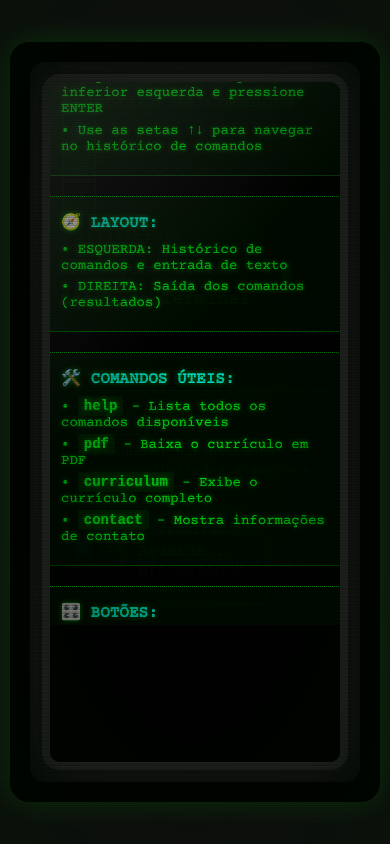
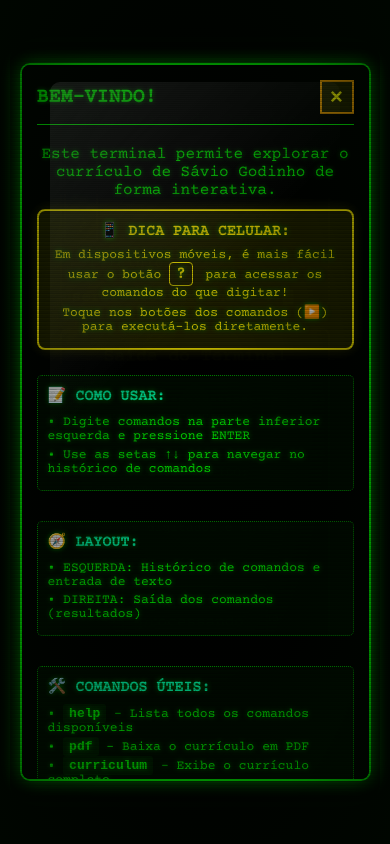
Before and after one commit to saviogodinho2002/curriculo_savio.EXE, a Vue app: page / in a window 390 px wide. Built offline with nearby package versions, Linux system fonts and the light colour scheme.

Commit message:
ajuste de responsidade

```diff
--- a/src/components/TerminalScreen.vue
+++ b/src/components/TerminalScreen.vue
@@ -940,10 +940,16 @@ const downloadPDF = (pdfUrl) => {
             Aguarde... processando saída
           </div>
 
-          <!-- Overlay inicial de ajuda simplificado -->
+          <div class="terminal-overlay"></div>
+
+          <!-- Scanlines e efeitos CRT -->
+          <div class="crt-scanline"></div>
+          <div class="crt-glow"></div>
+        </div>
+
+        <!-- Overlay inicial de ajuda simplificado - Movido para fora das colunas de terminais -->
         <div v-if="state.initialOverlayVisible" class="initial-help-overlay">
           <div class="overlay-content">
-              <!-- Substituir os pointers por uma mensagem central mais limpa -->
             <div class="help-message">
               <div class="help-tutorial-header">
                 <h2>BEM-VINDO!</h2>
@@ -951,6 +957,12 @@ const downloadPDF = (pdfUrl) => {
               </div>
 
               <p>Este terminal permite explorar o currículo de Sávio Godinho de forma interativa.</p>
+
+              <div class="instruction-item mobile-tip">
+                <strong>📱 DICA PARA CELULAR:</strong>
+                <p>Em dispositivos móveis, é mais fácil usar o botão <span class="help-icon">?</span> para acessar os comandos do que digitar!</p>
+                <p>Toque nos botões dos comandos (▶️) para executá-los diretamente.</p>
+              </div>
 
               <div class="instructions">
                 <div class="instruction-item">
@@ -984,13 +996,6 @@ const downloadPDF = (pdfUrl) => {
               <p class="continue-note">Para continuar, clique no X...</p>
             </div>
           </div>
-          </div>
-
-          <div class="terminal-overlay"></div>
-
-          <!-- Scanlines e efeitos CRT -->
-          <div class="crt-scanline"></div>
-          <div class="crt-glow"></div>
         </div>
       </div>
       <div class="crt-reflection"></div>
@@ -1172,21 +1177,318 @@ const downloadPDF = (pdfUrl) => {
   .terminal-layout {
     flex-direction: column;
     height: auto;
+    gap: 20px; /* Aumentar o espaço entre os terminais */
   }
 
   .command-history, .output-panel {
     flex: none;
-    height: 50vh;
-  }
-
+    height: 45vh; /* Reduzir ligeiramente para mostrar a separação */
+    border: 2px solid #ffaa00 !important; /* Bordas mais evidentes */
+    box-shadow: 0 0 15px rgba(255, 170, 0, 0.4) !important; /* Sombra para destacar */
+    border-radius: 8px;
+  }
+
+  /* Adicionar indicadores de painel */
+  .history-header::before,
+  .output-header::before {
+    content: "";
+    display: block;
+    width: 100%;
+    height: 4px;
+    background: linear-gradient(to right, #ffaa00, transparent);
+    margin-bottom: 5px;
+  }
+
+  /* Melhorar visibilidade dos cabeçalhos */
+  .history-header h3,
+  .output-header h3 {
+    font-size: 18px !important;
+    text-shadow: 0 0 8px rgba(255, 221, 0, 0.8) !important;
+    padding: 8px 0 !important;
+    text-align: center !important;
+    border-bottom: 1px dashed #ffaa00;
+  }
+
+  /* Adicionar indicador entre os terminais */
+  .command-history::after {
+    display: block;
+    position: absolute;
+    bottom: -25px;
+    left: 0;
+    right: 0;
+    text-align: center;
+    color: #ffff00;
+    font-weight: bold;
+    text-shadow: 0 0 8px rgba(255, 255, 0, 0.7);
+    z-index: 100;
+    pointer-events: none;
+  }
+
+  /* Adicionar botão fixo de ajuda para celular */
+  .command-history::before {
+    display: block;
+    position: absolute;
+    top: 10px;
+    right: 10px;
+    background-color: rgba(0, 255, 0, 0.2);
+    color: #00ff00;
+    padding: 5px 10px;
+    border-radius: 4px;
+    font-size: 12px;
+    z-index: 100;
+    pointer-events: none;
+    animation: pulse 2s infinite;
+  }
+
+  /* Corrigir problema de rolagem na saída do terminal em celulares */
   .output-content {
-    font-size: 12px;
+    font-size: 13px !important;
+    overflow-y: auto !important;
+    -webkit-overflow-scrolling: touch !important; /* Melhorar rolagem no iOS */
+    max-height: calc(45vh - 40px) !important; /* Altura máxima considerando o cabeçalho */
+    height: 100% !important;
+    padding-bottom: 20px !important;
+  }
+
+  .output-panel {
+    display: flex !important;
+    flex-direction: column !important;
+    overflow: hidden !important;
   }
 
   .ascii-art {
     font-size: 4px;
     transform: scale(0.7);
     transform-origin: left top;
+  }
+
+  /* Ajustes no modal de tutorial para celular */
+  .initial-help-overlay {
+    position: fixed !important;
+    top: 0;
+    left: 0;
+    right: 0;
+    bottom: 0;
+    z-index: 2000 !important;
+    background-color: rgba(0, 0, 0, 0.9) !important;
+  }
+
+  .initial-help-overlay .help-message {
+    width: 90% !important;
+    max-width: none !important;
+    max-height: 85vh !important;
+    overflow-y: auto !important;
+    padding: 15px !important;
+    margin: 20px auto !important;
+  }
+
+  /* Destacar a dica para celular */
+  .mobile-tip {
+    background-color: rgba(255, 255, 0, 0.15) !important;
+    border: 2px solid #ffee00 !important;
+    color: #ffee00 !important;
+    padding: 15px 10px !important;
+    margin: 10px 0 20px 0 !important;
+    text-align: center !important;
+    border-radius: 8px !important;
+    box-shadow: 0 0 15px rgba(255, 255, 0, 0.2) !important;
+  }
+
+  .mobile-tip strong {
+    color: #ffee00 !important;
+    font-size: 16px !important;
+    margin-bottom: 8px !important;
+  }
+
+  .mobile-tip p {
+    font-size: 14px !important;
+    margin: 8px 0 !important;
+  }
+
+  .mobile-tip .help-icon {
+    color: #ffee00 !important;
+    border-color: #ffee00 !important;
+    padding: 2px 6px !important;
+    font-weight: bold !important;
+    font-size: 16px !important;
+  }
+
+  .help-tutorial-header h2 {
+    font-size: 20px !important;
+  }
+
+  .help-tutorial-header .close-button {
+    position: absolute;
+    top: 5px;
+    right: 5px;
+    width: 34px !important;
+    height: 34px !important;
+    font-size: 22px !important;
+  }
+
+  .instruction-item {
+    padding: 10px !important;
+    margin-bottom: 10px !important;
+  }
+
+  .instruction-item strong {
+    font-size: 15px !important;
+  }
+
+  .instruction-item p {
+    font-size: 13px !important;
+    margin: 4px 0 !important;
+  }
+
+  .instructions {
+    grid-template-columns: 1fr; /* Uma coluna em telas pequenas */
+    gap: 15px;
+  }
+
+  /* Indicadores no modal de ajuda para mobile */
+  .help-message::after {
+    content: "👆 Deslize para cima e para baixo para ver todas as dicas 👇";
+    display: block;
+    margin-top: 15px;
+    color: #ffff00;
+    font-style: italic;
+  }
+
+  /* Tornar modais responsivos */
+  .speed-dropdown {
+    position: fixed !important;
+    top: 50% !important;
+    left: 50% !important;
+    transform: translate(-50%, -50%) !important;
+    width: 90% !important;
+    max-width: 320px !important;
+    z-index: 1100 !important;
+  }
+
+  .speed-dropdown::before {
+    content: "";
+    position: fixed;
+    top: 0;
+    left: 0;
+    right: 0;
+    bottom: 0;
+    background-color: rgba(0, 0, 0, 0.7);
+    z-index: -1;
+  }
+
+  .speed-dropdown .speed-header {
+    padding: 10px !important;
+  }
+
+  .speed-dropdown h4 {
+    font-size: 18px !important;
+  }
+
+  .speed-dropdown li {
+    padding: 12px !important;
+    font-size: 16px !important;
+  }
+
+  .speed-icon {
+    font-size: 20px !important;
+  }
+
+  /* Ajustar modal de ajuda para telas menores em celulares - aparecer do topo */
+  .help-dropdown {
+    position: fixed !important;
+    top: 0 !important; /* Começa do topo */
+    left: 0 !important;
+    right: 0 !important;
+    transform: none !important; /* Remove a transformação de centralização */
+    width: 100% !important; /* Ocupa toda a largura */
+    max-width: 100% !important;
+    height: 100vh !important; /* Altura máxima da viewport */
+    max-height: 100vh !important;
+    overflow-y: auto !important;
+    padding: 15px !important;
+    border-radius: 0 !important; /* Remove bordas arredondadas */
+    z-index: 2500 !important; /* Garante que fique acima de tudo */
+    display: flex !important;
+    flex-direction: column !important;
+    background-color: rgba(0, 0, 0, 0.95) !important; /* Fundo mais escuro para melhor contraste */
+  }
+
+  .help-dropdown::before {
+    content: "";
+    position: fixed;
+    top: 0;
+    left: 0;
+    right: 0;
+    bottom: 0;
+    background-color: rgba(0, 0, 0, 0.7);
+    z-index: -1;
+  }
+
+  /* Ajustar o cabeçalho do modal para ficar fixo no topo */
+  .help-dropdown .help-header {
+    position: sticky !important;
+    top: 0 !important;
+    background-color: rgba(0, 0, 0, 0.95) !important;
+    padding: 15px 0 !important;
+    margin-bottom: 15px !important;
+    z-index: 10 !important;
+    border-bottom: 2px solid #ffaa00 !important;
+    display: flex !important;
+    justify-content: space-between !important;
+    align-items: center !important;
+  }
+
+  .help-dropdown h4 {
+    font-size: 18px !important;
+    margin: 0 !important;
+  }
+
+  /* Ajustar a lista de comandos para tela cheia */
+  .help-dropdown ul {
+    padding: 10px !important;
+    margin-bottom: 20px !important;
+    flex: 1 !important;
+  }
+
+  /* Melhorar visibilidade dos itens de comando */
+  .help-dropdown li {
+    margin-bottom: 15px !important;
+    padding: 10px !important;
+    border-bottom: 1px dashed rgba(255, 255, 0, 0.3) !important;
+  }
+
+  .command-description {
+    font-size: 14px !important;
+  }
+
+  .command-description strong {
+    display: block !important;
+    margin-bottom: 3px !important;
+  }
+
+  .run-button {
+    width: 32px !important;
+    height: 32px !important;
+    min-width: 32px !important;
+    font-size: 18px !important;
+  }
+
+  .help-dropdown .command-item {
+    padding: 5px 0 !important;
+  }
+
+  /* Remover a indicação de scroll */
+  .help-dropdown::after {
+    content: none !important;
+  }
+
+  /* Aumentar o botão de fechar no modal de comandos */
+  .help-dropdown .close-button {
+    width: 40px !important;
+    height: 40px !important;
+    font-size: 24px !important;
+    background-color: rgba(255, 170, 0, 0.2) !important;
+    border: 2px solid #ffaa00 !important;
   }
 }
 
```
Lines whose indentation alone changed are shown as unchanged.
